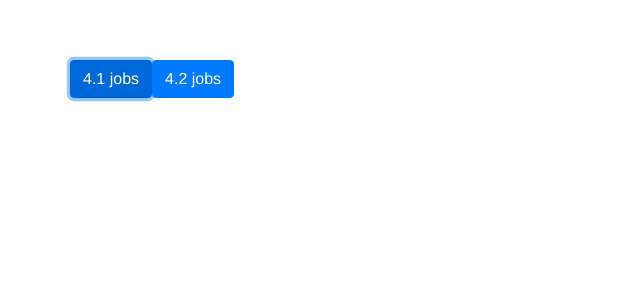
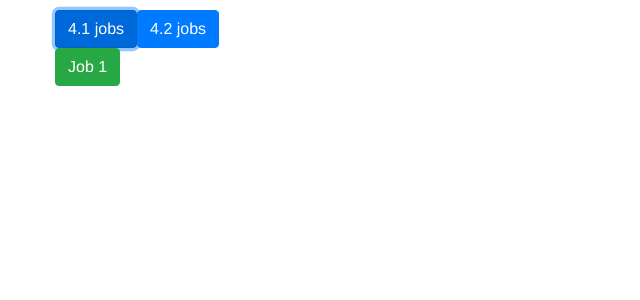
Before and after one commit to vrutkovs/elk, a Vue app: page / in a window 1280 px wide. Both pictures are taken after a click on the button "4.1 jobs". Shown: the top 300 px of the page, without its empty margins (0-640 px from the left). Built offline with nearby package versions, Linux system fonts and the light colour scheme.

Commit message:
Implement group-job-details selector

```diff
--- a/src/App.vue
+++ b/src/App.vue
@@ -1,31 +1,40 @@
 <template>
   <div id="app">
     <b-container class="bv-example-row">
-      <!-- TODO: make groups API in antelope -->
       <b-row>
-        <GroupList/>
-      </b-row>
-      <!-- <b-row>
-        <b-col>release-openshift-origin-installer-e2e-aws-upgrade-4.1</b-col>
-        <b-col>release-openshift-ocp-installer-e2e-aws-upi-4.2</b-col>
-        <b-col>release-openshift-ocp-installer-e2e-openstack-4.3</b-col>
+        <GroupJobSelector
+          v-on:job-selected="onJobSelected"/>
       </b-row>
       <b-row>
-        <b-col>release-openshift-origin-installer-e2e-aws-upgrade-4.1</b-col>
-        <b-col>release-openshift-ocp-installer-e2e-aws-upi-4.2</b-col>
-        <b-col>release-openshift-ocp-installer-e2e-openstack-4.3</b-col>
-      </b-row> -->
+        <JobDetails
+          v-bind:id="id"
+          v-if="id"/>
+      </b-row>
     </b-container>
   </div>
 </template>
 
 <script>
-import GroupList from './components/GroupList.vue'
+import GroupJobSelector from './components/GroupJobSelector.vue'
+import JobDetails from './components/JobDetails.vue'
 
 export default {
   name: 'app',
   components: {
-    GroupList
+    GroupJobSelector,
+    JobDetails
+  },
+  data() {
+    return {
+      id: null
+    }
+  },
+  methods: {
+    onJobSelected: function (id) {
+      /* eslint no-console: ["error", { allow: ["warn", "error"] }] */
+      console.warn("app: job '" + id + "' selected")
+      this.id = id
+    }
   }
 }
 </script>
@@ -35,8 +44,7 @@ export default {
   font-family: 'Avenir', Helvetica, Arial, sans-serif;
   -webkit-font-smoothing: antialiased;
   -moz-osx-font-smoothing: grayscale;
-  text-align: center;
   color: #2c3e50;
-  margin-top: 60px;
+  margin-top: 10px;
 }
 </style>
--- /dev/null
+++ b/src/components/GroupJobSelector.vue
@@ -0,0 +1,75 @@
+<template>
+  <div>
+    <b-row>
+      <b-button-group>
+        <Group
+          v-for="(grp, idx) in groups"
+          v-bind:key="idx"
+          v-bind:id="grp.id"
+          v-bind:title="grp.title"
+          v-bind:pressed="grp.pressed"
+          v-on:group-selected="onGroupSelected"/>
+      </b-button-group>
+    </b-row>
+    <b-row>
+      <b-button-group>
+        <Job
+          v-for="(jb, idx) in jobs"
+          v-bind:key="idx"
+          v-bind:id="jb.id"
+          v-bind:title="jb.title"
+          v-bind:pressed="jb.pressed"
+          v-on:job-selected="onJobSelected"
+        />
+      </b-button-group>
+    </b-row>
+  </div>
+</template>
+<script>
+import Group from './Group.vue'
+import Job from './Job.vue'
+
+export default {
+  name: 'GroupJobSelector',
+  props: {
+    /* TODO: make groups API in antelope */
+    groups: {
+      type: Array,
+      default: () => [
+        {
+          id: "group-4.1-jobs",
+          title: "4.1 jobs"
+        }, {
+          id: "group-4.2-jobs",
+          title: "4.2 jobs"
+        }]
+    }
+  },
+  data() {
+    return {
+      jobs: []
+    }
+  },
+  components: {
+    Group,
+    Job
+  },
+  methods: {
+    onGroupSelected: function (id) {
+      /* eslint no-console: ["error", { allow: ["warn", "error"] }] */
+      console.warn("Group '" + id + "' selected")
+      this.jobs = [
+        {
+          id: 'job-1',
+          title: 'Job 1'
+        }
+      ]
+    },
+    onJobSelected: function (id) {
+      /* eslint no-console: ["error", { allow: ["warn", "error"] }] */
+      console.warn("selector: job '" + id + "' selected")
+      this.$emit('job-selected', id)
+    }
+  }
+}
+</script>
--- a/src/components/GroupList.vue
+++ /dev/null
@@ -1,42 +0,0 @@
-<template>
-  <div>
-    <b-button-group>
-      <Group
-        v-for="(grp, idx) in groups"
-        v-bind:key="idx"
-        v-bind:id="grp.id"
-        v-bind:title="grp.title"
-        v-bind:pressed="grp.pressed"
-        v-on:group-selected="onGroupSelected"/>
-    </b-button-group>
-  </div>
-</template>
-<script>
-import Group from './Group.vue'
-
-export default {
-  name: 'GroupList',
-  props: {
-    groups: {
-      type: Array,
-      default: () => [
-        {
-          id: "group-4.1-jobs",
-          title: "4.1 jobs"
-        }, {
-          id: "group-4.2-jobs",
-          title: "4.2 jobs"
-        }]
-    }
-  },
-  components: {
-    Group
-  },
-  methods: {
-    onGroupSelected: function (id) {
-      /* eslint no-console: ["error", { allow: ["warn", "error"] }] */
-      console.warn("Group '" + id + "' selected")
-    }
-  }
-}
-</script>
--- /dev/null
+++ b/src/components/Job.vue
@@ -0,0 +1,19 @@
+<template>
+  <div>
+    <b-button
+      v-on:click="$emit('job-selected', id)"
+      :pressed.sync="pressed"
+      variant="success"
+    >{{ title }}</b-button>
+  </div>
+</template>
+<script>
+export default {
+  name: 'Job',
+  props: {
+    id: String,
+    title: String,
+    pressed: Boolean
+  }
+}
+</script>
--- /dev/null
+++ b/src/components/JobDetails.vue
@@ -0,0 +1,13 @@
+<template>
+  <div>
+    Job ID {{ id }}
+  </div>
+</template>
+<script>
+export default {
+  name: 'JobDetails',
+  props: {
+    id: String,
+  }
+}
+</script>
```
Also changed, not shown: src/components/HelloWorld.vue (deleted, +0 -58 lines), src/components/JobList.vue (deleted).
